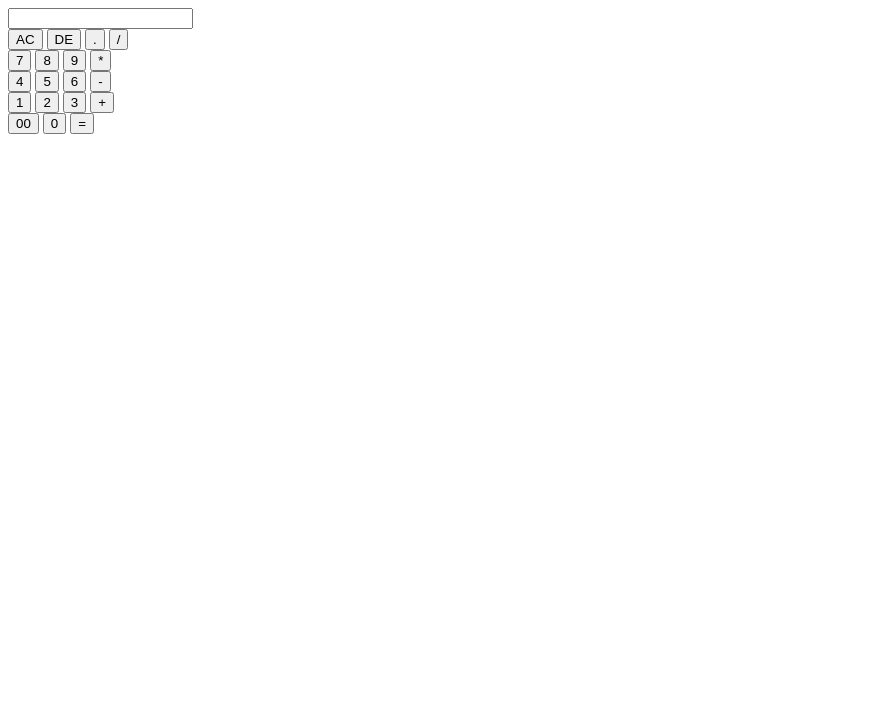
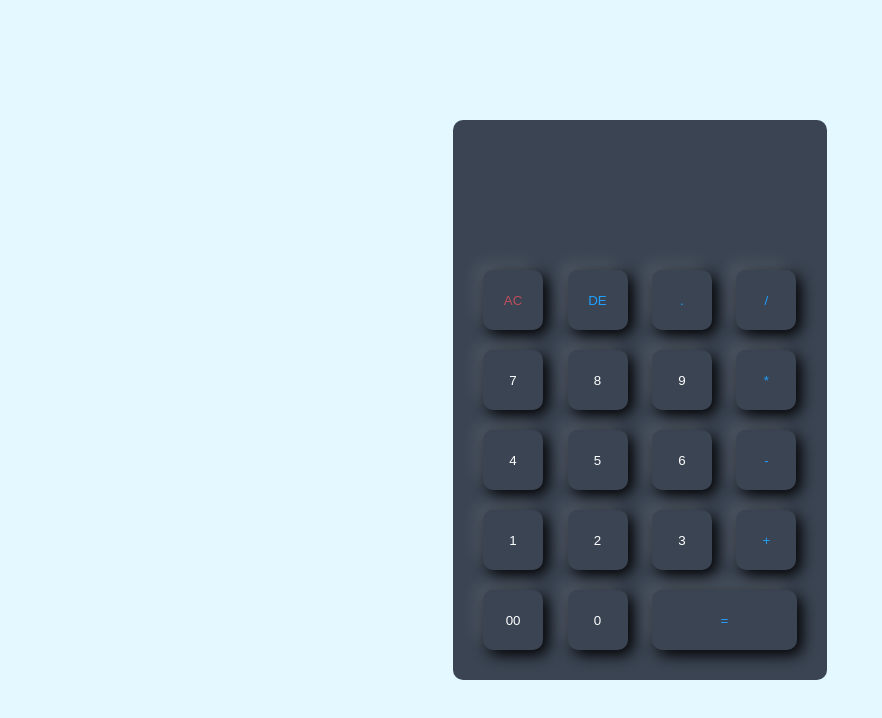
Before and after one commit to suraj3257/surajcal, a plain HTML site: page project/index.html in a window 1280 px wide. Shown: the whole page, without its empty margins (0-882 px from the left). Drawn offline with Linux system fonts and the light colour scheme.

Commit message:
Update index.html,css

```diff
--- a/project/index.html
+++ b/project/index.html
@@ -5,7 +5,65 @@
 	<meta name="viewport" content="width=device-width, initial-scale=1.0">
 	<title>calculator</title>
 	<style>
+		*{
+			margin:0;
+			padding: 0;
+			font-family: 'poppins',sans-serif;
+			box-sizing: border-box;
+		}
+		.container{
+			width: 100%;
+			height: 100vh;
+			background: #e3f9ff;
+			display: flex;
+			align-items: center;
+			justify-content: center;
+		}
+		.calculator{
+			background: #3a4452;
+			padding: 20px;
+			border-radius: 10px;
+		}
+		.calculator form input{
+			border: 0;
+			outline: 20px;
+			width: 60px;
+			height: 60px;
+			border-radius:10px;
+			box-shadow: -8px -8px 15px rgba(255,255,255,0.1),5px 5px 15px rgba(0,0,0.2);
+			background: transparent;
+			color: #fff;
+			cursor: pointer;
+			margin: 10px;
+		}
+		form .display{
+			display: flex;
+			justify-content: flex-end;
+			margin: 20px 0;
+		}
+		form .display input{
+			text-align: center;
+			flex: 1;
+			font-size: 45px;
+			box-shadow: none;
+		}
+		form input.equal{
+			width: 145px;
+		}
+		form input.operator{
+			color: #219fff;
 
+		}
+		form input:hover{
+           cursor: pointer;
+        }
+		form input:active{
+    transform: scale(1.05);
+    box-shadow: 0 2px 4px 1px rgba(0, 0, 0, 0.19),0 1.5px 1.5px rgba(0, 0, 0, 0.23);
+      }
+     form input.clear{
+      	color: #bf4d5d;
+      }
 
 	</style>
 </head>
```
